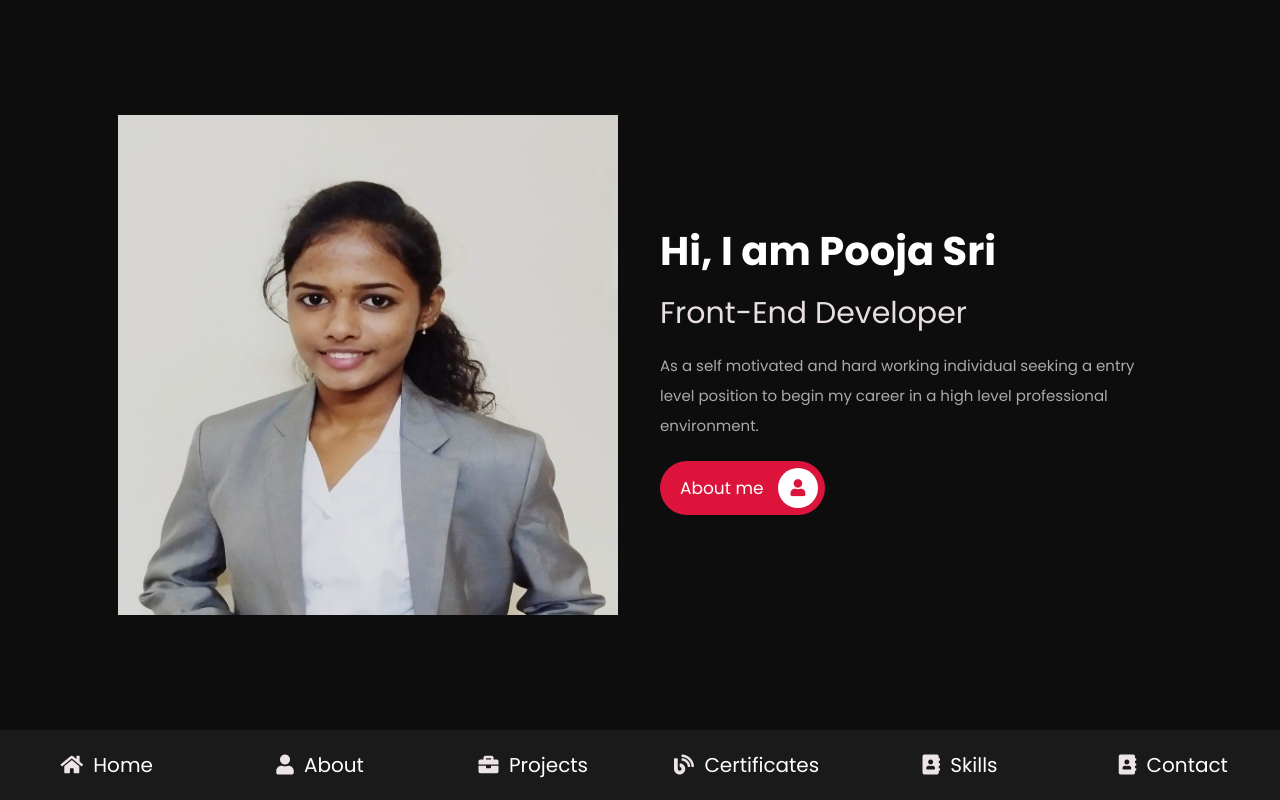
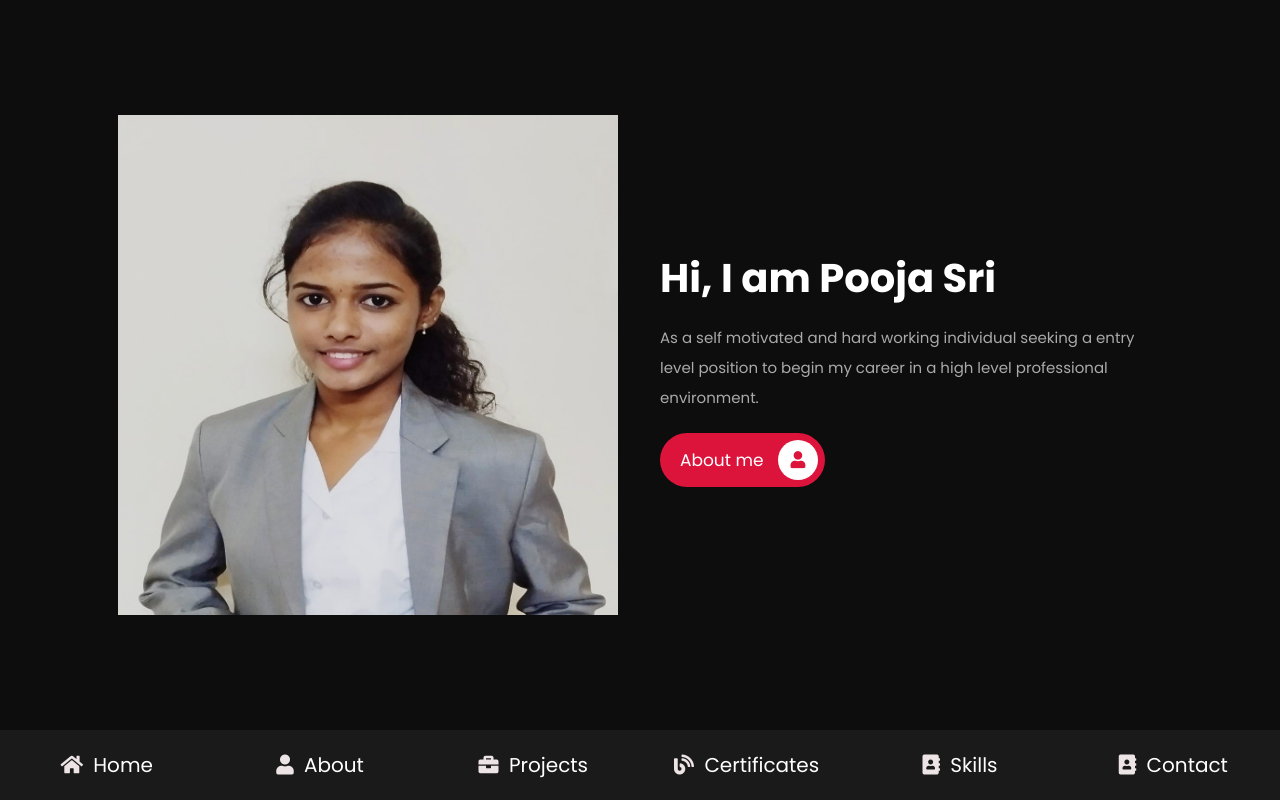
Before and after one commit to pooja01718/PORTFOLIO, a plain HTML site: page index.html in a window 1280 px wide. Drawn offline with Linux system fonts and the light colour scheme.

Commit message:
Update index.html

```diff
--- a/index.html
+++ b/index.html
@@ -46,7 +46,6 @@
 
       <div class="content">
         <h3>Hi, I am Pooja Sri</h3>
-        <span>Front-End Developer</span>
         <p>
           As a self motivated and hard working individual seeking a entry level
           position to begin my career in a high level professional environment.
```
